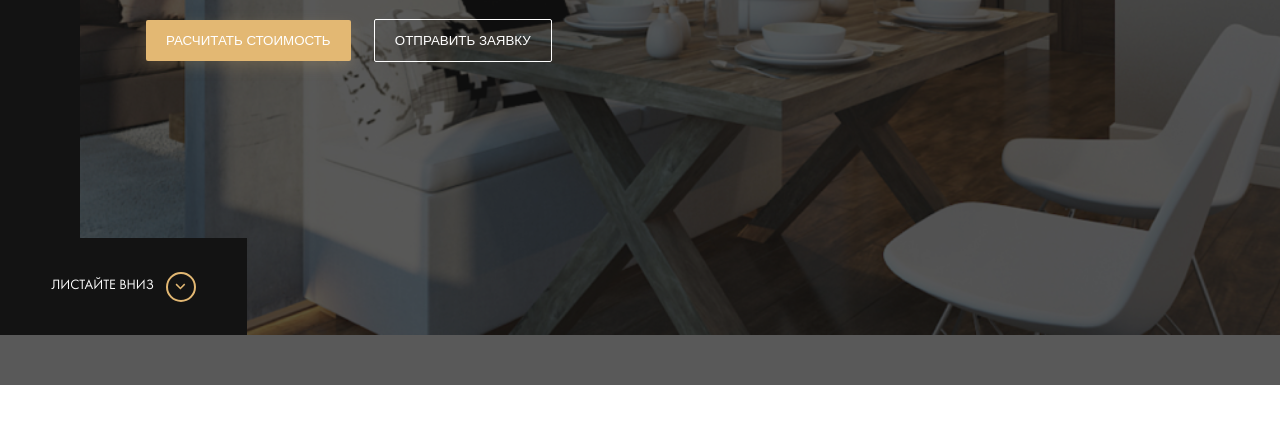
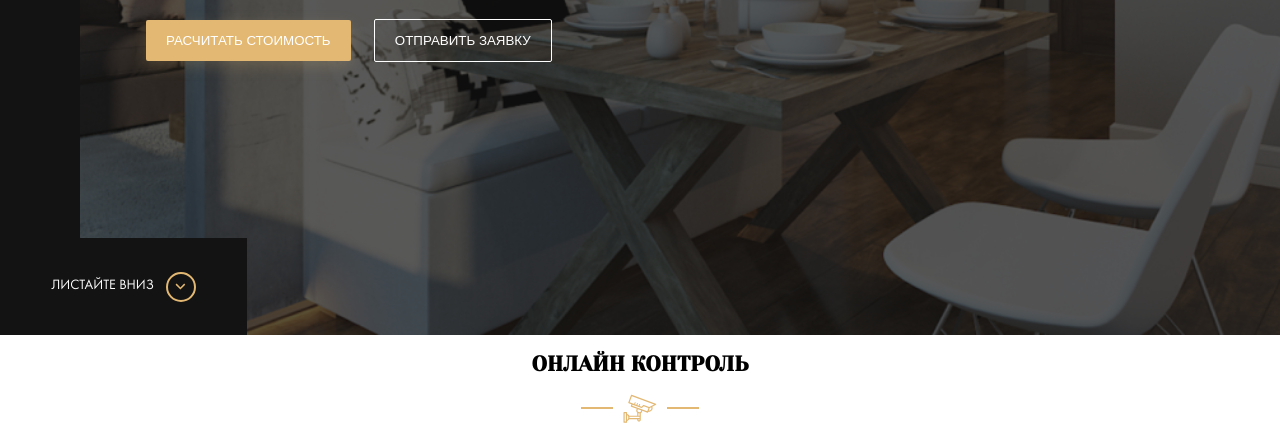
Before and after one commit to VladNek/webstudy, a website: page my project/my-project/index.html in a window 1280 px wide. Shown: the part 565-988 px from the top of the page. Before the commit the page ends 950 px from the top, so only its background shows below. Drawn offline with Linux system fonts and the light colour scheme; files whose address does not match are found by name.

Commit message:
feat: add control section and move body settings in _settings.sass

```diff
--- a/my project/my-project/index.html
+++ b/my project/my-project/index.html
@@ -50,6 +50,18 @@
 <!-- /.container -->
  <a href="#" class="hero__scroll-down">Листайте вниз</a>
 </section>
+<section class="section control">
+  <div class="container">
+    <div class="section-title">
+      <h2 class="section-title-heading"> Онлайн контроль </h2>
+      <div class="section-title__image">
+        <img src="img/video.svg" alt="video">
+      </div>
+    </div>
+  </div>
+  <!-- /.container -->
+</section>
+<!-- /.section control -->
 </main>
 </body>
 </html>
--- /dev/null
+++ b/my project/my-project/sass/_setings.sass
@@ -0,0 +1,22 @@
+⃰ *, *:before, *:after
+ box-sizing: border-box
+
+body
+ font-family: 'Futura Book', sans-serif
+ font-size: 14px
+ margin: 0
+.section
+ &-title
+   text-align: center
+   text-transform: uppercase
+   font-family: 'Yeseva One', cursive
+   &__image
+    display: flex
+    justify-content: center
+    align-items: center
+    &::before, &::after
+     content: ''
+     width: 32px
+     height: 2px
+     background-color: $primary
+     margin: 0 10px
--- a/my project/my-project/sass/style.sass
+++ b/my project/my-project/sass/style.sass
@@ -3,13 +3,7 @@
 @import 'variables'
 @import 'interface'
 @import 'grid'
-@import 'templates/_header'
-@import 'templates/_hero'
-
-⃰ *, *:before, *:after
- box-sizing: border-box
-
-body
- font-family: 'Futura Book', sans-serif
- font-size: 14px
- margin: 0
+@import 'setings'
+@import 'templates/header'
+@import 'templates/hero'
+@import 'templates/controll'
--- a/my project/my-project/sass/templates/_hero.sass
+++ b/my project/my-project/sass/templates/_hero.sass
@@ -11,6 +11,8 @@
  &::before
   content:''
   position: absolute
+  top: 0
+  left: 0
   width: 100%
   height:100%
   background-color: rgba($dark, 0.7)
```
Also changed, not shown: my project/my-project/css/style.css, my project/my-project/img/video.svg (added), my project/my-project/sass/templates/_controll.sass (added).
